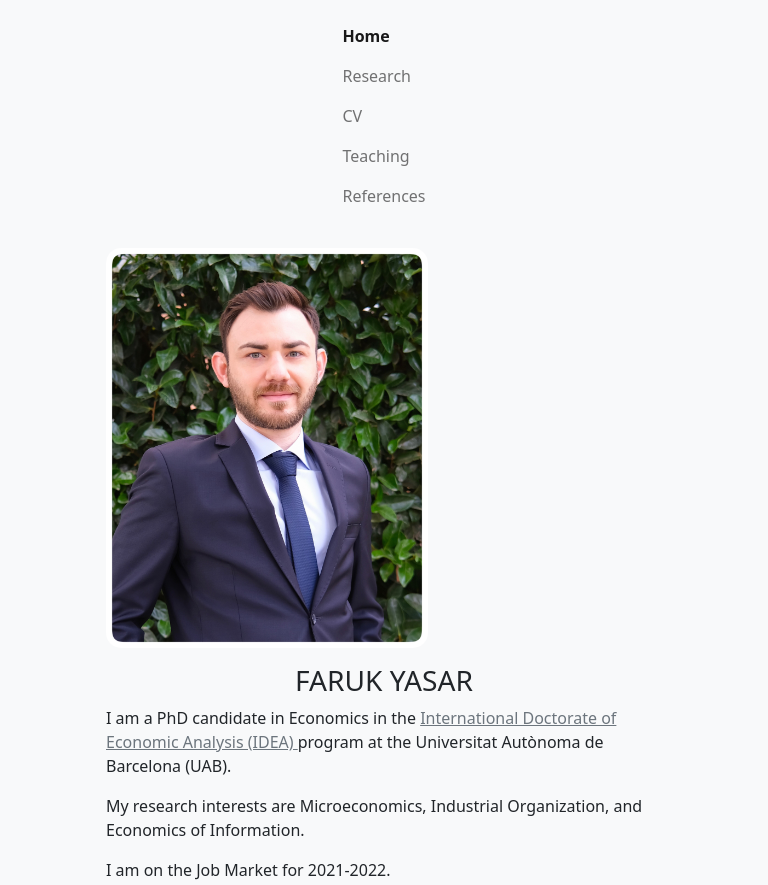
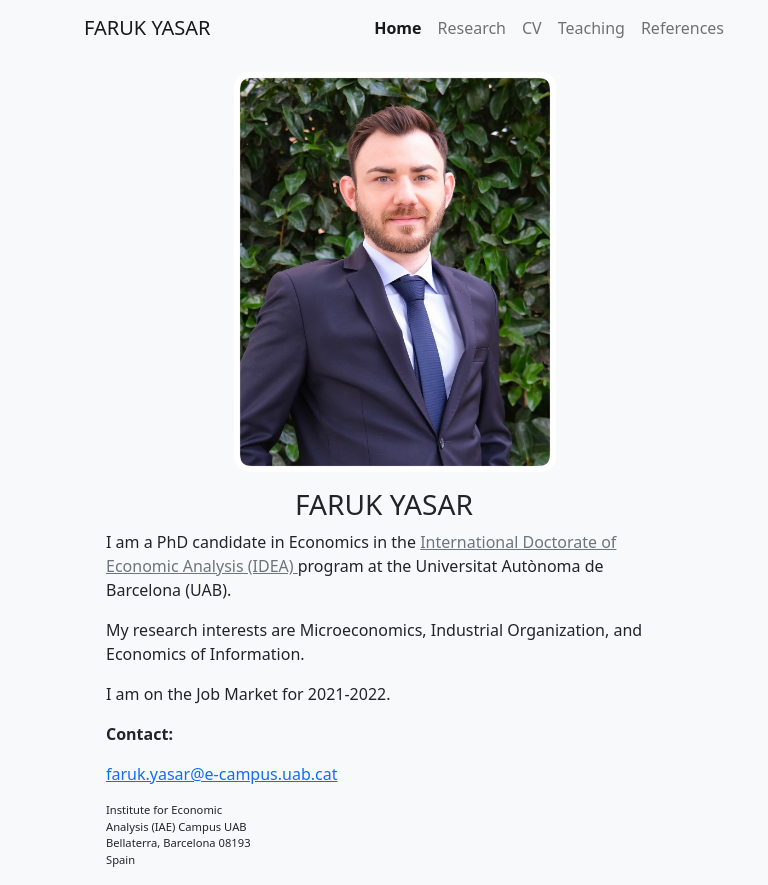
Before and after one commit to esatyasar/cv-resume, a plain HTML site: page index.html in a window 768 px wide. Shown: the top 885 px of the page. Drawn offline with nearby package versions, Linux system fonts and the light colour scheme.

Commit message:
edited navbar

```diff
--- a/index.html
+++ b/index.html
@@ -14,27 +14,33 @@
 </head>
 
 <body class="bg-light">
-    <nav class="navbar navbar-expand-lg navbar-light bg-light mt-2">
-        <div class="container-fluid d-flex justify-content-between navbar-container">
+    <nav class="navbar navbar-expand-md navbar-light" >
+        <div class="container-md navbar-container ">
             <div class="navbar-title">
                 <a class="navbar-brand ms-5" href="./index.html">FARUK YASAR</a>
 
             </div>
-            <div class="d-flex justify-content-end" id="navbarText">
-                <ul class="navbar-nav me-auto mb-2 mb-lg-0">
-                    <li class="nav-item mx-3">
+            <!-- toggle button for mobile nav -->
+            <button class="navbar-toggler justify-content-center" type="button" data-bs-toggle="collapse" data-bs-target="#main-nav"
+                aria-controls="main-nav" aria-expended="false" aria-label="Toggle navigation">
+                <span class="navbar-toggler-icon"></span> </button>
+
+            <!-- navbar links -->
+            <div class="collapse navbar-collapse justify-content-end align-center" id="main-nav">
+                <ul class="navbar-nav navbar-items">
+                    <li class="nav-item ">
                         <a class="nav-link active fw-bold" aria-current="page" href="./index.html">Home</a>
                     </li>
-                    <li class="nav-item mx-3">
+                    <li class="nav-item ">
                         <a class="nav-link" href="./research.html">Research</a>
                     </li>
-                    <li class="nav-item mx-3">
+                    <li class="nav-item ">
                         <a class="nav-link" href="./cv.html">CV</a>
                     </li>
-                    <li class="nav-item mx-3">
+                    <li class="nav-item ">
                         <a class="nav-link" href="./teaching.html">Teaching</a>
                     </li>
-                    <li class="nav-item mx-3">
+                    <li class="nav-item ">
                         <a class="nav-link" href="./references.html">References</a>
                     </li>
                 </ul>
@@ -57,7 +63,8 @@
                             target="_blank">International Doctorate of Economic Analysis (IDEA) </a> program at the
                         Universitat Autònoma de Barcelona (UAB).
                     </p>
-                    <p>My research interests are Microeconomics, Industrial Organization, and Economics of Information.</p>
+                    <p>My research interests are Microeconomics, Industrial Organization, and Economics of Information.
+                    </p>
                     <p>I am on the Job Market for 2021-2022. </p>
                 </div>
                 <div class="contact">
@@ -70,7 +77,7 @@
                         Institute for Economic Analysis (IAE)
                         Campus UAB
                         Bellaterra, Barcelona 08193
-                         Spain
+                        Spain
                     </p>
                 </div>
                 <div class="icons col-8 d-flex mt-5">
--- a/style.css
+++ b/style.css
@@ -15,10 +15,13 @@
     }
 }
 
-@media  (min-width: 770px) and (max-width: 1000px) {
+@media  (min-width: 760px) and (max-width: 1000px) {
     .main-row{
         display: flex;
         flex-direction: column;
+    }
+    .profile-img{
+        margin-left: 8rem;
     }
 }
 
@@ -28,12 +31,12 @@
     width: 100%;
 }
 }
-@media screen and (max-width:1000px) {
-   .navbar-container{
-       display: flex;
-       flex-direction: column;
+
+
+@media screen and (max-width:770px) {
+   .navbar-items{
+       justify-content: center;
+       align-items:center
    }
-   .navbar-title{
-       display: none;
-   }
+
 }
```
